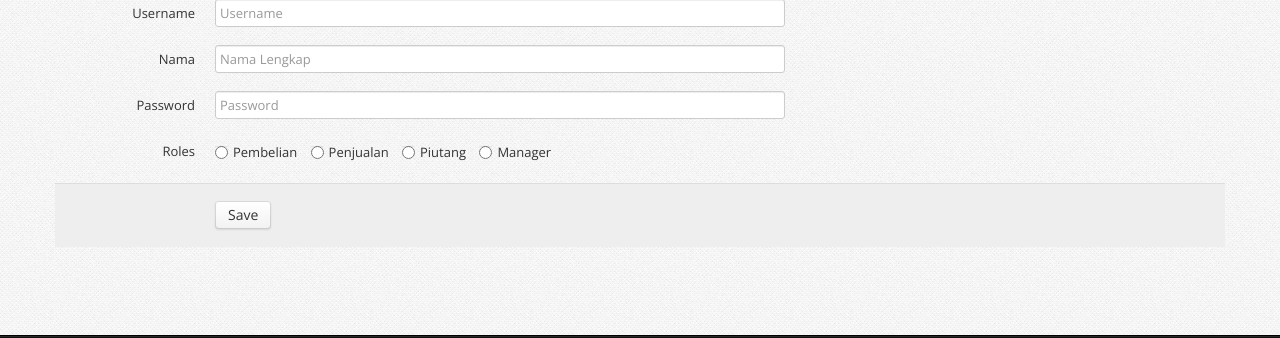
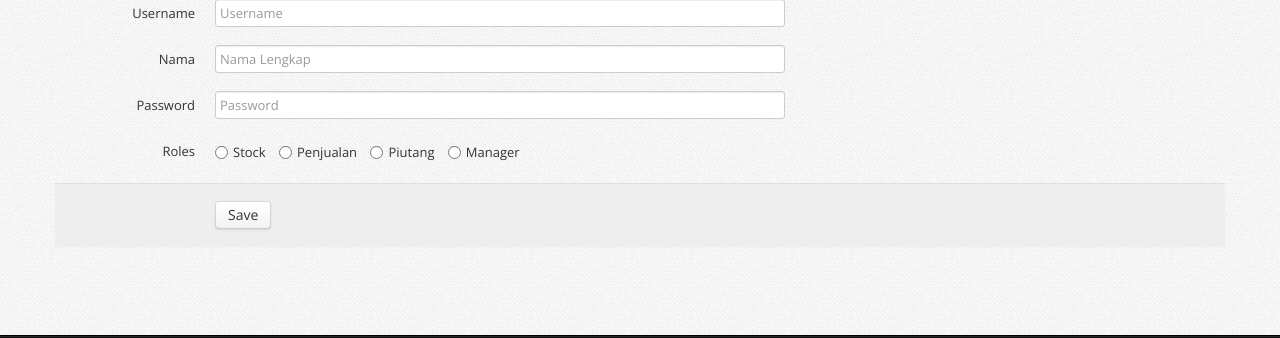
Before and after one commit to adji142/DealerWebV2, a PHP site: page /registernewuser.php in a window 1280 px wide. Shown: the part 213-551 px from the top of the page. Run offline with PHP 8.4, Linux system fonts and the light colour scheme; a user stored in the database is signed in; data comes from the database, SQL or seed files in the repository; data that the repository does not hold is empty.

Commit message:
Update registernewuser.php

```diff
--- a/registernewuser.php
+++ b/registernewuser.php
@@ -37,7 +37,7 @@ include 'parts/header.php';
 											<label class="control-label">Roles</label>
                                             <div class="controls">
 	                                            <label class="radio inline">
-	                                              <input type="radio"  name="role" id = "pb" value="pb"> Pembelian
+	                                              <input type="radio"  name="role" id = "pb" value="pb"> Stock
 	                                            </label>
 
 	                                            <label class="radio inline">
```
